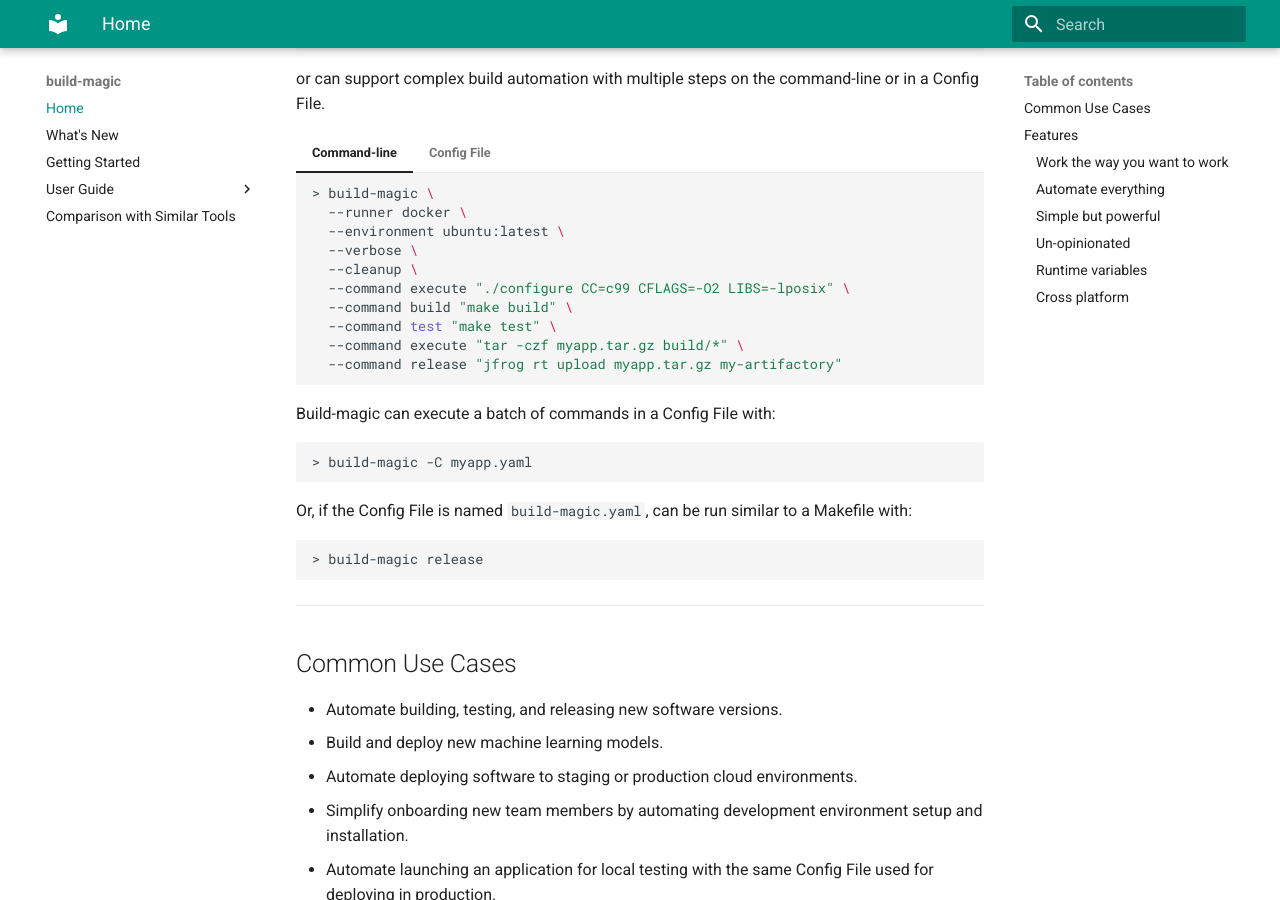
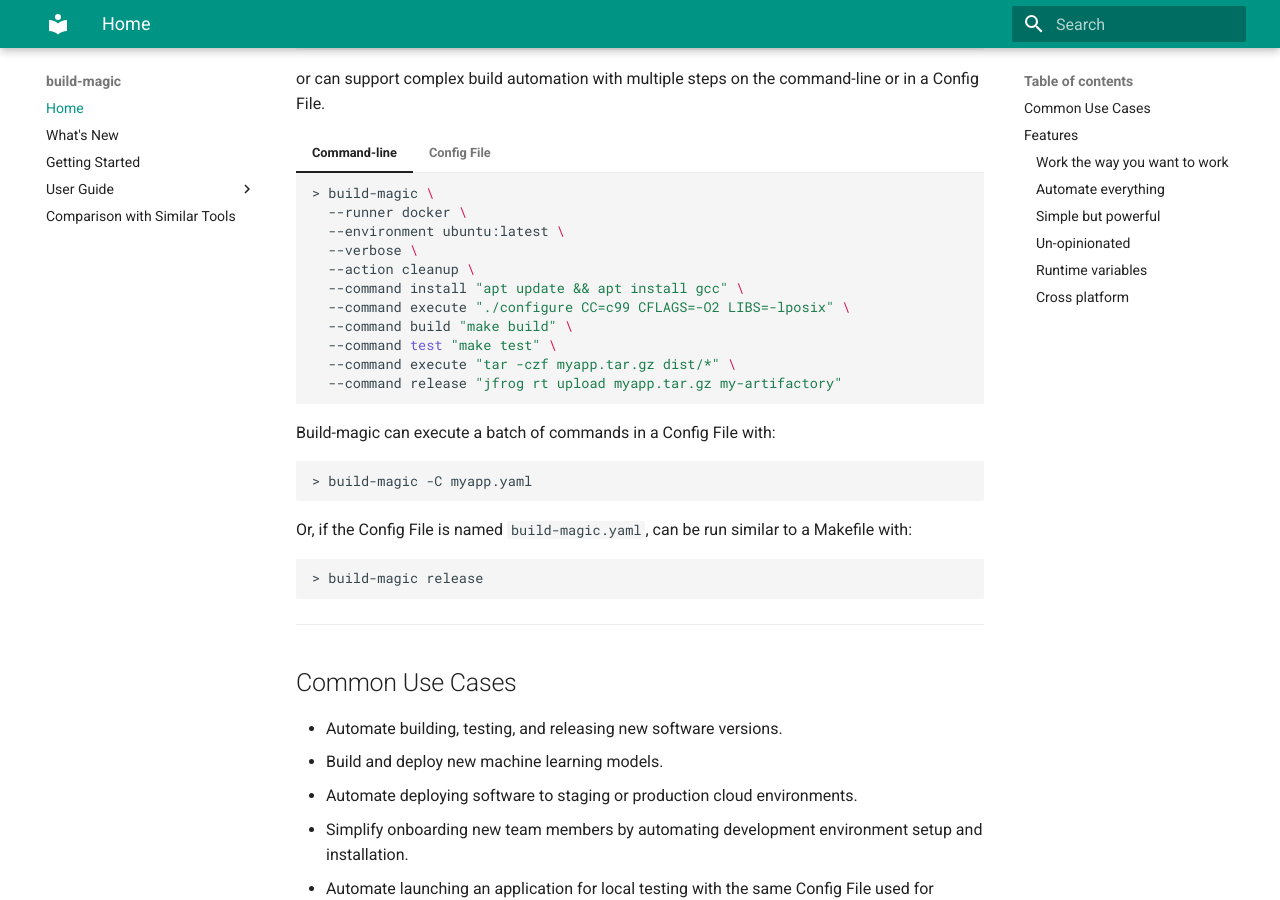
Before and after one commit to cmmorrow/build-magic, an MkDocs documentation site: the page built from docs/index.md, in a window 1280 px wide and 900 px high, scrolled down 621 px. Built offline with MkDocs 1.6.1 and Material for MkDocs 9.7.7, drawn with Linux system fonts in a browser that asks for light colours.

Commit message:
* Bump to 0.4.1.

````diff
--- a/build_magic/__init__.py
+++ b/build_magic/__init__.py
@@ -5,7 +5,7 @@
     * CommandRunner - An abstract class for defining methods for executing commands.
 """
 
-__version__ = '0.4.1rc1'
+__version__ = '0.4.1'
 
 __all__ = [
     'cli',
--- a/docs/index.md
+++ b/docs/index.md
@@ -21,11 +21,12 @@
       --runner docker \
       --environment ubuntu:latest \
       --verbose \
-      --cleanup \
+      --action cleanup \
+      --command install "apt update && apt install gcc" \
       --command execute "./configure CC=c99 CFLAGS=-O2 LIBS=-lposix" \
       --command build "make build" \
       --command test "make test" \
-      --command execute "tar -czf myapp.tar.gz build/*" \
+      --command execute "tar -czf myapp.tar.gz dist/*" \
       --command release "jfrog rt upload myapp.tar.gz my-artifactory"
     ```
 
@@ -37,17 +38,17 @@
     ```
     ```yaml
     build-magic:
-      - stage:
-          name: release
-          runner: docker
-          environment: ubuntu:latest
-          action: cleanup
-          commands:
-            - execute: ./configure CC=c99 CFLAGS=-O2 LIBS=-lposix
-            - build: make build
-            - test: make test
-            - execute: tar -czf myapp.tar.gz build/*
-            - release: jfrog rt upload myapp.tar.gz my-artifactory
+    - stage:
+        runner: docker
+        environment: ubuntu:latest
+        action: cleanup
+        commands:
+          - install: apt update && apt install gcc
+          - execute: ./configure CC=c99 CFLAGS=-O2 LIBS=-lposix
+          - build: make build
+          - test: make test
+          - execute: tar -czf myapp.tar.gz dist/*
+          - release: jfrog rt upload myapp.tar.gz my-artifactory
     ```
 
 Build-magic can execute a batch of commands in a Config File with:
````
Also changed, not shown: README.md (+4 -0 lines), docs/CHANGELOG.md (+2 -2 lines), 1 other file.
